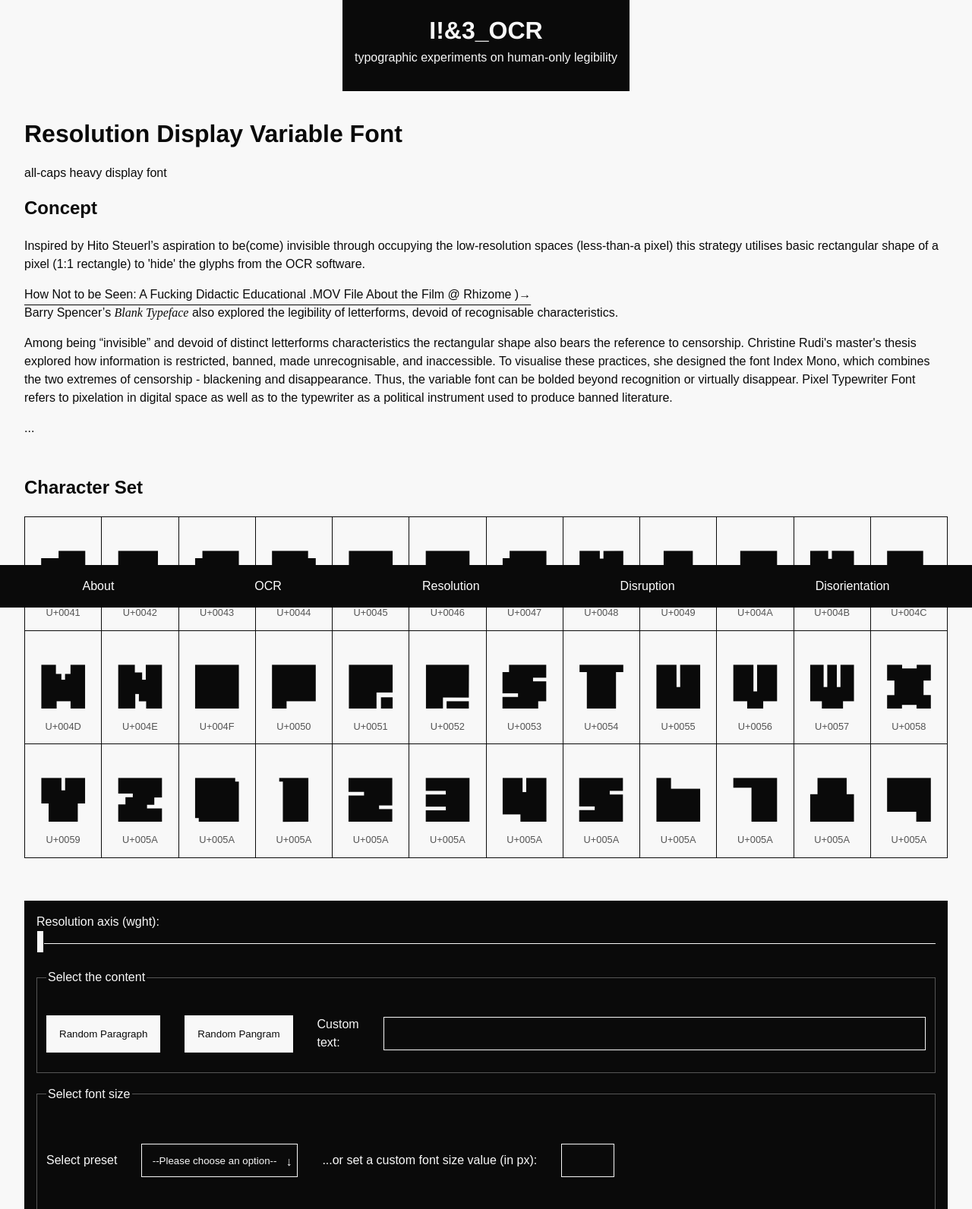
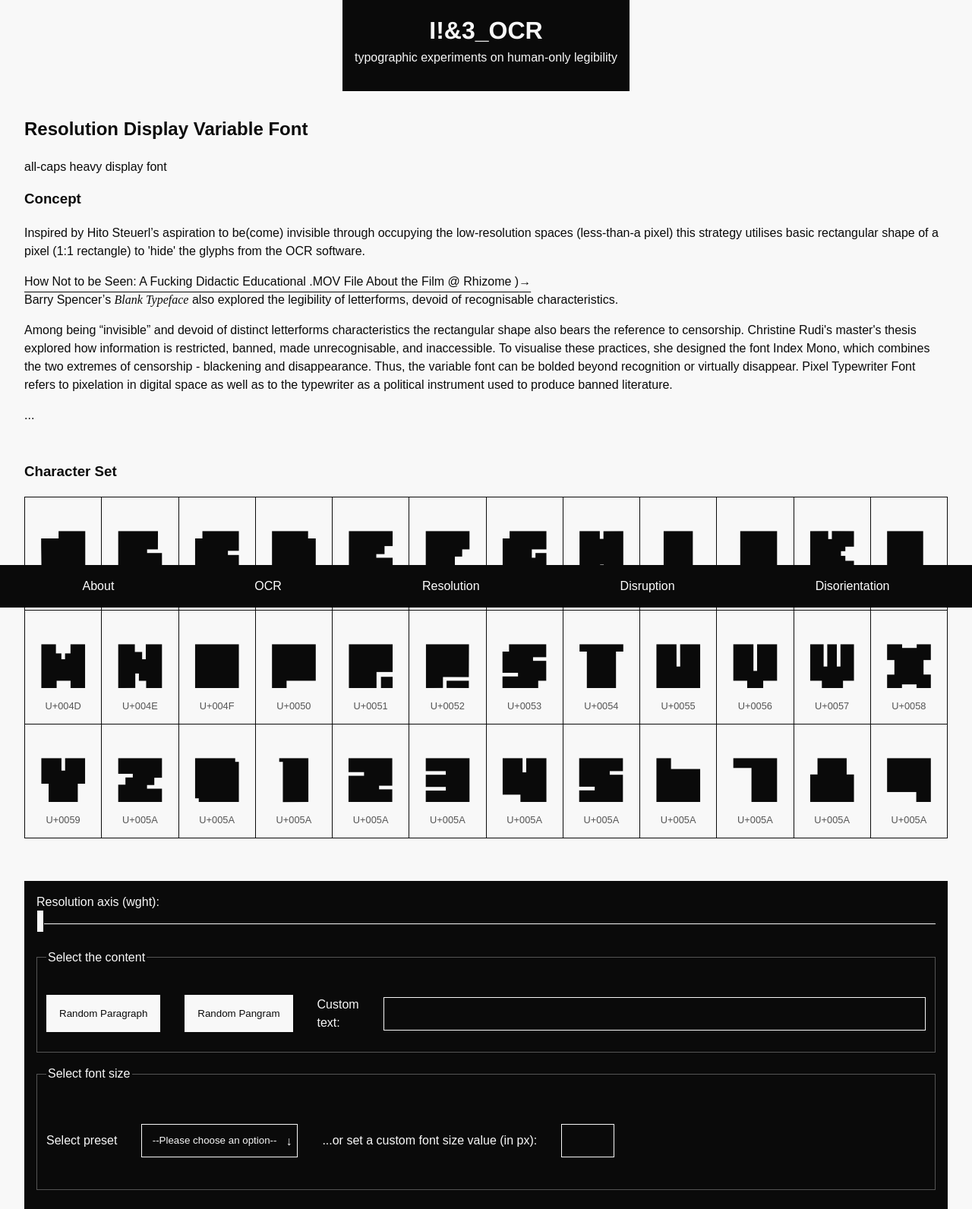
Before and after one commit to k00lthing/master-project-website, a website built with Vite: page resolution/index.html in a window 1280 px wide. Shown: the top 1592 px of the page at 76% size. Built offline with nearby package versions, Linux system fonts and the light colour scheme; files whose address does not match are found by name; a web font is replaced by a local one.

Commit message:
Optimise structure

```diff
--- a/resolution/index.html
+++ b/resolution/index.html
@@ -13,10 +13,10 @@
 
 <body>
   <main>
-    <h1>Resolution Display Variable Font</h1>
+    <h2>Resolution Display Variable Font</h2>
     <p class="subline">all-caps heavy display font</p>
-    <h2>Concept</h2>
     <section class="info">
+      <h3>Concept</h3>
       <div class="description">
         <p>Inspired by Hito Steuerl’s aspiration to be(come) invisible through occupying the low-resolution spaces
           (less-than-a pixel) this strategy utilises basic rectangular shape of a pixel (1:1 rectangle) to 'hide' the
@@ -37,9 +37,9 @@
         <p>...</p>
       </div>
     </section>
-    <h2>Character Set</h2>
-    <section class="character-set resolution">
-      <div class="letters">
+    <section class="character-set">
+      <h3>Character Set</h3>
+      <div class="letters resolution">
         <div class="letter">
           A
           <span>U+0041</span>
@@ -239,7 +239,7 @@
       <p>here are description of results, scores and insights</p>
     </section>
     <section class="download">
-      <h2>Take Resolution Display for a spin!</h2>
+      <h3>Take Resolution Display for a spin!</h3>
       <a href="../fonts/Resolution/ResolutionDisplayVF.ttf" title="Download Resolution Display VF">Download</a>
     </section>
   </main>
```
